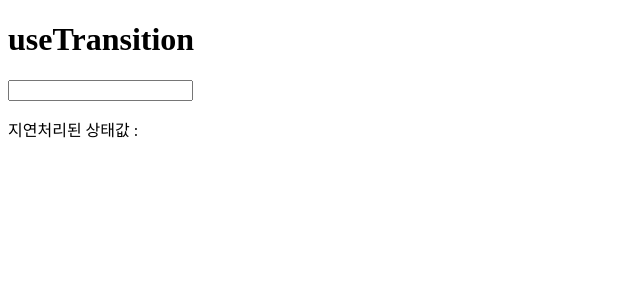
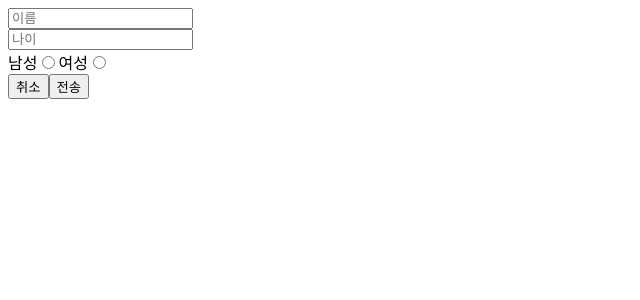
Before and after one commit to minechoo/react19_advance, a React (Vite) app: page / in a window 1280 px wide. Shown: the top 300 px of the page, without its empty margins (0-640 px from the left). Built offline with nearby package versions, Linux system fonts and the light colour scheme.

Commit message:
useActionState를 통한 폼 데이터의 효율적인 서버 전달 및 응답 처리

```diff
--- a/src/App.jsx
+++ b/src/App.jsx
@@ -1,32 +1,58 @@
-import { useDeferredValue } from 'react';
-import { useState } from 'react';
+//프론트에서 전달된 값을 서버에서 응답하는 로직을 흉내낸 함수
+
+import { useActionState } from 'react';
+
+//useActionState에 연결된 핸들러 함수의 파라미터 (초기 상태값, 폼안에 있는 모든 입력값들이 name값을 프로퍼티이름으로 해서 하나의 객체로 전달받아짐)
+async function serverResponse(prevState, formData) {
+	await new Promise((resolve) => setTimeout(resolve, 2000));
+
+	return {
+		message: `로그인 성공, ${formData.get('username')}님 반갑습니다.`,
+		username: formData.get('username'),
+		age: formData.get('age'),
+		gender: formData.get('gender'),
+	};
+}
 
 export default function App() {
-	const [InputValue, setInputValue] = useState('');
-	//useDeferredValue를 통해서 특정 상태값을 지연시켜서 새로운 상태값 생성
-	const deferredValue = useDeferredValue(InputValue);
-	//새로운 상태값을 활용해서 1만번 반복도는 무거운 로직을 일부러 실행
-	//이때 deferredValue로 상태값 반영자체가 지연되기 때문에 InputValue상태값이 바뀔때마다 해당 repeat함수가 바로바로 실행되는 것이아닌
-	//일정한 지연텀을 두면서 호출되므로 resultValue에 대한 재랜더링 처리는 줄어듬 (리액트의 렌더링 소비비용 감소)
-	const resultValue = deferredValue.repeat(10000);
-
-	const handleChange = (e) => {
-		setInputValue(e.target.value);
-	};
+	// [서버에서 응답된 상태값, 서버 상태값을 변경할수 있는 전용 함수] = useActionState(서버응답함수, 전달할 초기 상태값);
+	const [state, formAction] = useActionState(serverResponse, { message: '' });
+	console.log(state);
 
 	return (
 		<>
-			<h1>useTransition</h1>
-			<input type='text' value={InputValue} onChange={handleChange} />
-			<p>지연처리된 상태값 : {resultValue}</p>
+			<form action={formAction}>
+				<input type='text' name='username' placeholder='이름' />
+				<br />
+
+				<input type='text' name='age' placeholder='나이' />
+				<br />
+
+				<label htmlFor='male'>남성</label>
+				<input type='radio' name='gender' defaultValue='male' id='male' />
+				<label htmlFor='female'>여성</label>
+				<input type='radio' name='gender' defaultValue='female' id='female' />
+				<br />
+
+				<button type='reset'>취소</button>
+				<button type='submit'>전송</button>
+			</form>
+
+			<p>{state.message}</p>
 		</>
 	);
 }
+/*
+  useActionState의 이점
+  1. form요소에 바로 action을 통해서 서버쪽으로 클라이언트 데이터를 바로 전달 가능
+  2. 각 폼의 항목에 대응하는 state를 일일이 생성할 필요 없음
+  3. 서버 응답이 받아지면 useEffect나 fetch문 없이 바로 useActionState가 반환하는 값을 상태값을 전달 가능
+*/
 
 /*
-  useDeferredValue
-  - useTransition처럼 실제 상태값의 우선순위를 연산을 지연시키는 것이 아닌 특정 상태값의 사용을 지연시킴
-  - 물리적인 상태값 연산의 지연이 아닌 그냥 상태값 활용을 지연시키는 이유 -> 불필요한 렌더링 횟수 줄이기 위함
-  - useTransition이 복수개의 상태값중에서 특정 상태값의 연산자체를 지연시키는 만면
-  - useDefferedValue는 그냥 하나의 값의 사용자체를 지연시킴
+  useActionState
+  - 폼에서 제출되는 여러개의 상태값을 구조적으로 관리할 수 있게 해주는 훅
+  - 폼 항목마다 개별적으로 상태를 만들어서 관리하는 방식아닌 form안쪽의 모든 값들을 객체형태로 전달하고 전달 받는 형태
+  - 서버에서 응답하는 상태를 자동으로 관리가능
+  - 폼에 사용자 이름을 입력해서 전송하면 서버에서 응답후 응답된 값을 다시 컴포넌트에 받아서 화면에 출력
 */
```
